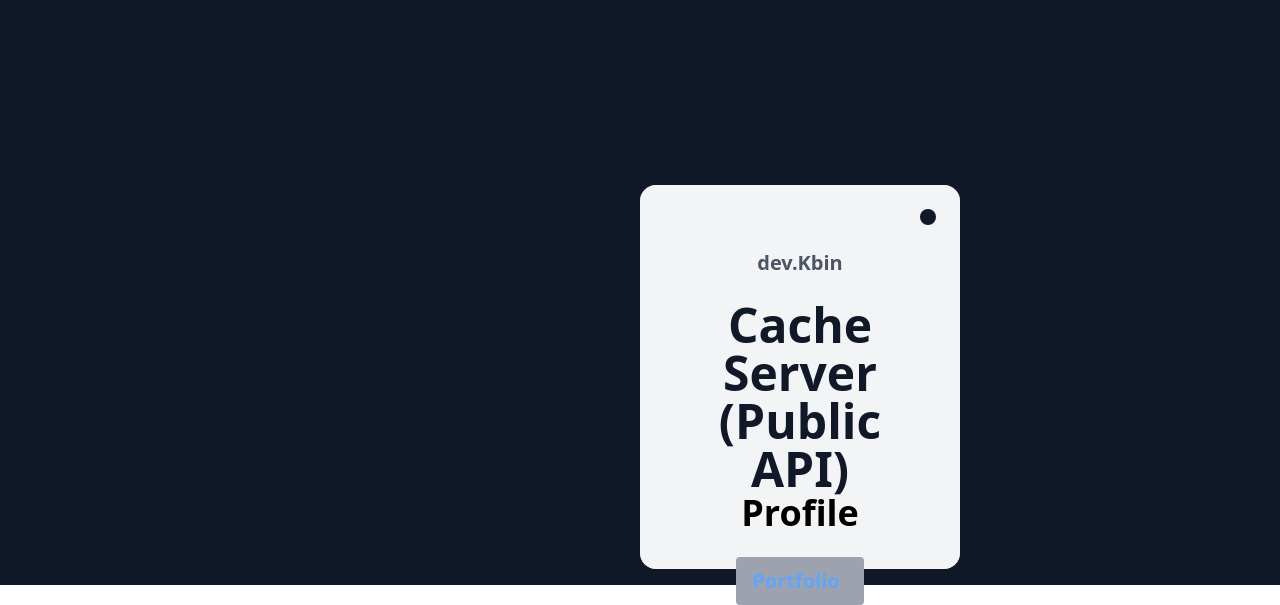
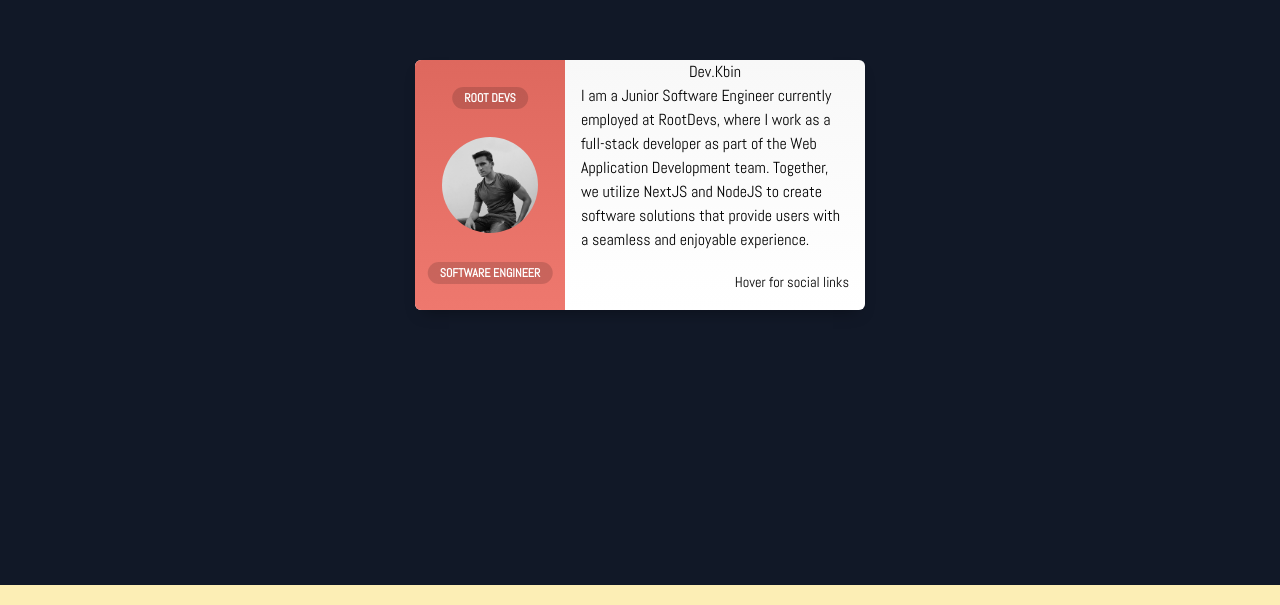
Before and after one commit to Khalidprithy/Cache-Server, a website: page public/index.html in a window 1280 px wide. Shown: the part 215-820 px from the top of the page. Drawn offline with nearby package versions, Linux system fonts and the light colour scheme.

Commit message:
style updated

```diff
--- a/public/index.html
+++ b/public/index.html
@@ -2,50 +2,80 @@
 <html lang="en">
 
 <head>
-  <!-- Required meta tags -->
   <meta charset="utf-8">
   <meta name="viewport" content="width=device-width, initial-scale=1">
 
-  <!-- Tailwind CSS -->
   <link href="https://unpkg.com/tailwindcss@^1.0/dist/tailwind.min.css" rel="stylesheet">
-
-  <!-- Font Awesome (for the hand-peace icon) -->
   <link href="https://cdnjs.cloudflare.com/ajax/libs/font-awesome/5.15.3/css/all.min.css" rel="stylesheet">
-
-
+  <link href="style.css" rel="stylesheet">
   <title>Cache Server</title>
 </head>
 
 <body>
+  <main class="grid min-h-screen w-full place-items-center bg-gray-900">
 
-  <main class="grid min-h-screen w-full place-items-center bg-gray-900">
-    <div class="absolute left-1/2 top-1/2 h-96 w-80 -translate-x-1/2 -translate-y-1/2 rotate-6 rounded-2xl bg-gray-400">
+    <div class="center">
+
+      <div class="card">
+        <div class="additional">
+          <div class="user-card">
+            <div class="level center">
+              Root Devs
+            </div>
+            <div class="points center">
+              Software Engineer
+            </div>
+            <img class="center rounded-full h-24 w-24" src="/public/profile.jpg" alt="">
+          </div>
+          <div class="more-info">
+            <h1>Dev.Kbin</h1>
+            <div class="coords">
+              <span>Web Development</span>
+              <span>Joined June 2023</span>
+            </div>
+            <div class="coords">
+              <span>Jr. Software Engineer</span>
+              <span>Dhaka, Bangladesh</span>
+            </div>
+            <div class="stats">
+              <div>
+                <a href="https://www.linkedin.com/in/khalidbinalam/" target="_blank">
+                  <div class="title">LinkedIn</div>
+                  <i class="fab fa-linkedin"></i>
+                </a>
+              </div>
+              <div>
+                <a href="https://github.com/Khalidprithy" target="_blank">
+                  <div class="title">Github</div>
+                  <i class="fab fa-github"></i>
+                </a>
+              </div>
+              <div>
+                <a href="https://www.instagram.com/mdkhalidbinalam/" target="_blank">
+                  <div class="title">Instagram</div>
+                  <i class="fab fa-instagram"></i>
+                </a>
+              </div>
+              <div>
+                <a href="https://devkbin.netlify.app/" target="_blank">
+                  <div class="title">Portfolio</div>
+                  <i class="fas fa-globe"></i>
+                </a>
+              </div>
+            </div>
+          </div>
+        </div>
+        <div class="general">
+          <h1>Dev.Kbin</h1>
+          <p>I am a Junior Software Engineer currently employed at RootDevs, where I work as a full-stack developer as
+            part of the Web Application Development team. Together, we utilize NextJS and NodeJS to create software
+            solutions that provide users with a seamless and enjoyable experience.</p>
+          <span class="more">Hover for social links</span>
+        </div>
+      </div>
     </div>
 
-    <div
-      class="absolute left-1/2 top-1/2 h-96 w-80 -translate-x-1/2 -translate-y-1/2 rotate-6 space-y-6 rounded-2xl bg-gray-100 p-6 transition duration-300 hover:rotate-0">
-      <div class="flex justify-end">
-        <div class="h-4 w-4 rounded-full bg-gray-900"></div>
-      </div>
-
-      <header class="text-center text-xl font-extrabold text-gray-600">dev.Kbin</header>
-
-      <div>
-        <p class="text-center text-5xl font-extrabold text-gray-900">Cache Server (Public API)</p>
-        <p class="text-center text-4xl font-extrabold text-[#FE5401]">Profile</p>
-      </div>
-
-      <footer class="mb-10 flex justify-center">
-        <a href="https://devkbin.netlify.app/" target="_blank" rel="noopener noreferrer"
-          class="flex items-baseline gap-2 rounded bg-gray-400 px-4 py-2.5 text-xl font-bold text-blue-400 hover:bg-red-500">
-          <span>Portfolio</span>
-          <i class="fa-brands fa-square-github"></i>
-        </a>
-      </footer>
-    </div>
   </main>
-
-
 </body>
 
 </html>
--- /dev/null
+++ b/public/style.css
@@ -0,0 +1,211 @@
+@import url('https://fonts.googleapis.com/css?family=Abel');
+
+html, body {
+  background: #FCEEB5;
+  font-family: Abel, Arial, Verdana, sans-serif;
+}
+
+.center {
+  position: absolute;
+  top: 50%;
+  left: 50%;
+  -webkit-transform: translate(-50%, -50%);
+}
+
+.card {
+  width: 450px;
+  height: 250px;
+  background-color: #fff;
+  background: linear-gradient(#f8f8f8, #fff);
+  box-shadow: 0 8px 16px -8px rgba(0,0,0,0.4);
+  border-radius: 6px;
+  overflow: hidden;
+  position: relative;
+  margin: 1.5rem;
+}
+
+.card h1 {
+  text-align: center;
+}
+
+.card .additional {
+  position: absolute;
+  width: 150px;
+  height: 100%;
+  background: linear-gradient(#dE685E, #EE786E);
+  transition: width 0.4s;
+  overflow: hidden;
+  z-index: 2;
+}
+
+.card.green .additional {
+  background: linear-gradient(#92bCa6, #A2CCB6);
+}
+
+
+.card:hover .additional {
+  width: 100%;
+  border-radius: 0 5px 5px 0;
+}
+
+.card .additional .user-card {
+  width: 150px;
+  height: 100%;
+  position: relative;
+  float: left;
+}
+
+.card .additional .user-card::after {
+  content: "";
+  display: block;
+  position: absolute;
+  top: 10%;
+  right: -2px;
+  height: 80%;
+  border-left: 2px solid rgba(0,0,0,0.025);
+}
+
+.card .additional .user-card .level,
+.card .additional .user-card .points {
+  top: 15%;
+  color: #fff;
+  text-transform: uppercase;
+  font-size: 0.75em;
+  font-weight: bold;
+  background: rgba(0,0,0,0.15);
+  padding: 0.125rem 0.75rem;
+  border-radius: 100px;
+  white-space: nowrap;
+}
+
+.card .additional .user-card .points {
+  top: 85%;
+}
+
+.card .additional .user-card svg {
+  top: 50%;
+}
+
+.card .additional .more-info {
+  width: 300px;
+  float: left;
+  position: absolute;
+  left: 150px;
+  height: 100%;
+}
+
+.card .additional .more-info h1 {
+  color: #fff;
+  margin-bottom: 0;
+}
+
+.card.green .additional .more-info h1 {
+  color: #224C36;
+}
+
+.card .additional .coords {
+  margin: 0 1rem;
+  color: #fff;
+  font-size: 1rem;
+}
+
+.card.green .additional .coords {
+  color: #325C46;
+}
+
+.card .additional .coords span + span {
+  float: right;
+}
+
+.card .additional .stats {
+  font-size: 2rem;
+  display: flex;
+  position: absolute;
+  bottom: 1rem;
+  left: 1rem;
+  right: 1rem;
+  top: auto;
+  color: #fff;
+}
+
+.card.green .additional .stats {
+  color: #325C46;
+}
+
+.card .additional .stats > div {
+  flex: 1;
+  text-align: center;
+}
+
+.card .additional .stats i {
+  display: block;
+}
+
+.card .additional .stats div.title {
+  font-size: 0.75rem;
+  font-weight: bold;
+  text-transform: uppercase;
+}
+
+.card .additional .stats div.value {
+  font-size: 1.5rem;
+  font-weight: bold;
+  line-height: 1.5rem;
+}
+
+.card .additional .stats div.value.infinity {
+  font-size: 2.5rem;
+}
+
+.card .general {
+  width: 300px;
+  height: 100%;
+  position: absolute;
+  top: 0;
+  right: 0;
+  z-index: 1;
+  box-sizing: border-box;
+  padding: 1rem;
+  padding-top: 0;
+}
+
+.card .general .more {
+  position: absolute;
+  bottom: 1rem;
+  right: 1rem;
+  font-size: 0.9em;
+}
+
+/* Define a keyframe animation for the hover effect */
+@keyframes coolAnimation {
+    0% {
+      transform: rotate(0deg) scale(1);
+      background: linear-gradient(#dE685E, #EE786E);
+      color: #111010;
+    }
+    25% {
+      transform: rotate(90deg) scale(1.1);
+      background: linear-gradient(#6EDE68, #6EEE78);
+      color: #FFFFFF;
+    }
+    50% {
+      transform: rotate(180deg) scale(1.2);
+      background: linear-gradient(#686EDE, #786EEE);
+      color: #FFFF00;
+    }
+    75% {
+      transform: rotate(270deg) scale(1.1);
+      background: linear-gradient(#DE68E6, #EE78E6);
+      color: #FF5733;
+    }
+    100% {
+      transform: rotate(360deg) scale(1);
+      background: linear-gradient(#dE685E, #EE786E);
+      color: #111010;
+    }
+  }
+
+  /* Apply the animation on hover */
+  .stats a:hover {
+    animation: coolAnimation 2s infinite ease-in-out;
+  }
```
Also changed, not shown: public/profile.jpg (added).
